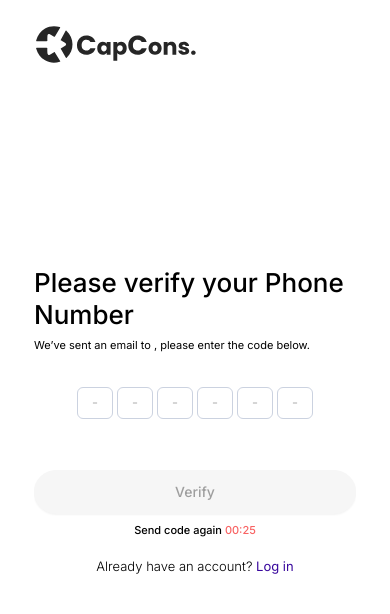
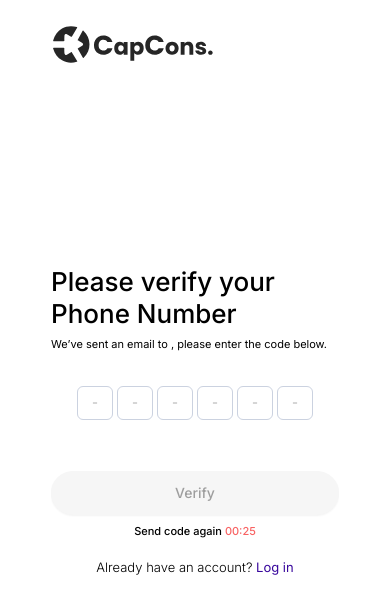
Before and after one commit to dhruv-capcons/capcons-social, a Next.js app: page /verify in a window 390 px wide. Shown: the top 614 px of the page. Built offline with nearby package versions, Linux system fonts and the light colour scheme; no server answers.

Commit message:
box fix otp

```diff
--- a/app/(auth)/layout.tsx
+++ b/app/(auth)/layout.tsx
@@ -140,7 +140,7 @@ export default function RootLayout({
                 </p>
               </div>
 
-              <div className="w-full sm:min-w-110 max-w-110 h-full rounded-lg bg-white xmd:flex-1! p-6 px-8.5 sm:px-12 flex flex-col justify-start  min-h-[calc(100svh-100px)]  dark:bg-[#0D0D0D] ">
+              <div className="w-full max-w-89 sm:min-w-110 xss:max-w-110 h-full rounded-lg bg-white xmd:flex-1! p-6 px-8.5 sm:px-12 flex flex-col justify-start  min-h-[calc(100svh-100px)]  dark:bg-[#0D0D0D] ">
                 <div className="shrink-0!">
                   <Link href="/sign-up">
                     <Image
--- a/app/(auth)/verify/page.tsx
+++ b/app/(auth)/verify/page.tsx
@@ -146,7 +146,7 @@ const VerifyContent = () => {
                 <InputOTPSlot
                   key={index}
                   index={index}
-                  className={`w-9 h-8 xss:w-11 xss:h-10 text-base sm:text-lg font-medium rounded-sm border-2 transition-all duration-200 ${
+                  className={`w-9 h-8.5 xss:w-11 xss:h-10 text-base sm:text-lg font-medium rounded-sm border-2 transition-all duration-200 ${
                     otpError
                       ? "border-red-500! dark:border-[#F7594E]!"
                       : "border-[#D9D9D9] bg-white hover:border-gray-400 dark:bg-[#0D0D0D]"
```
